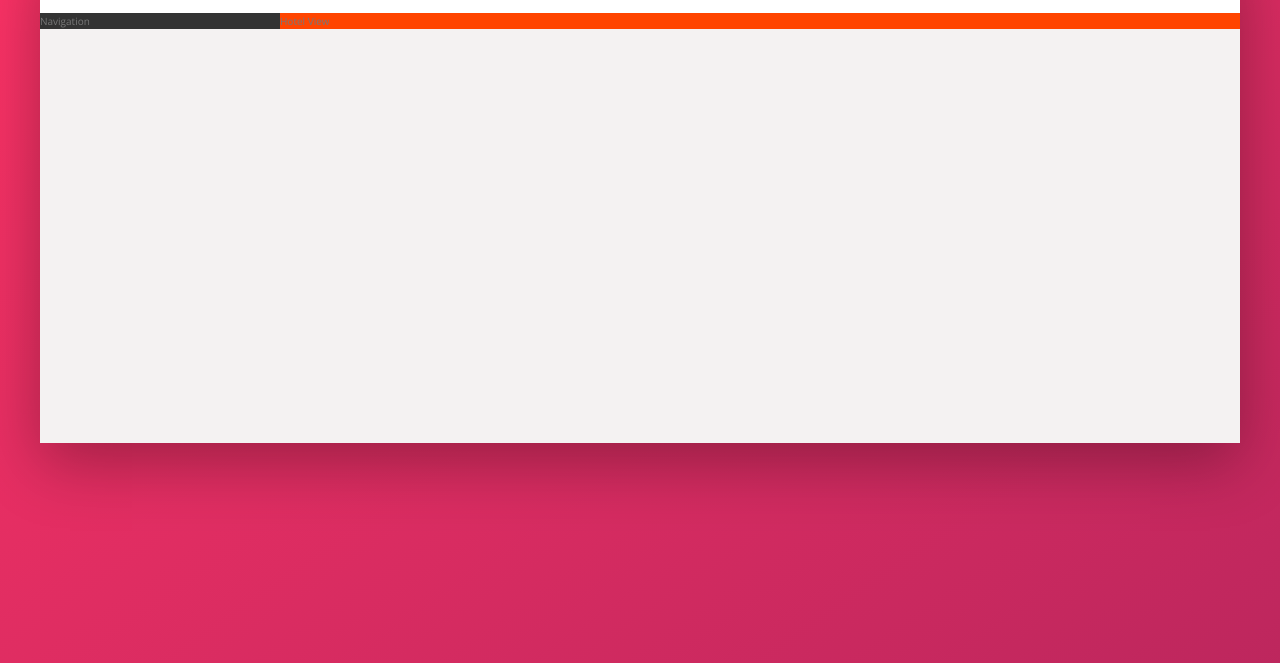
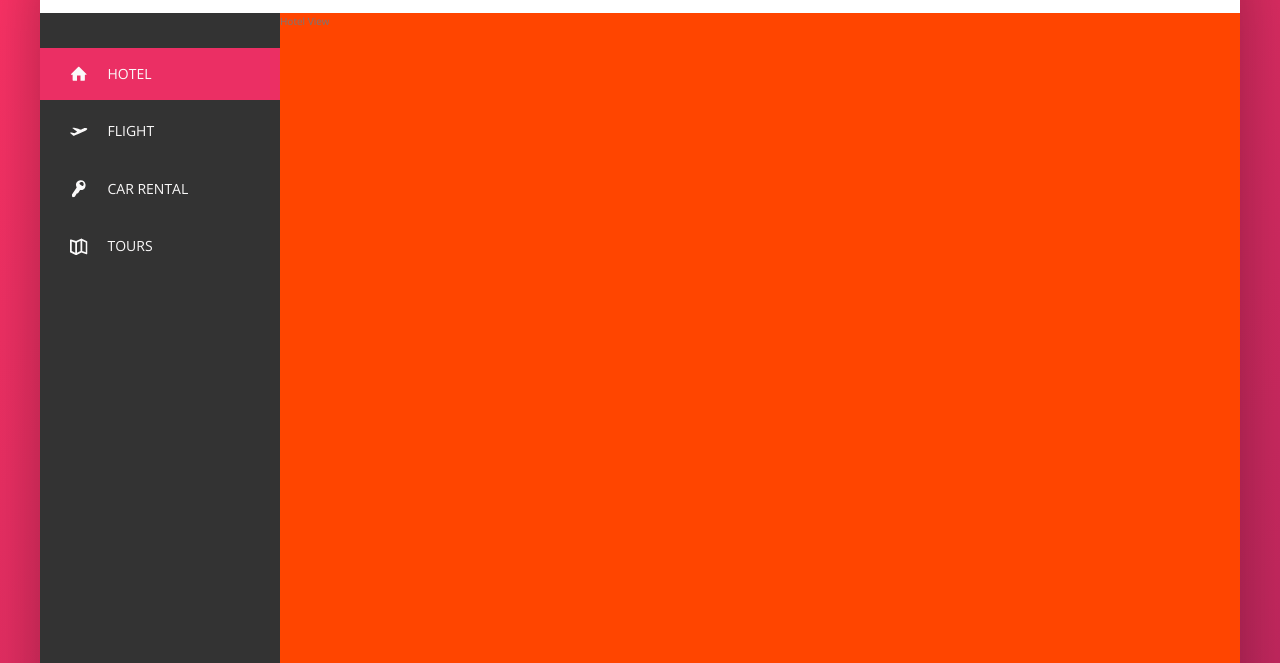
Before and after one commit to otim22/trillo, a website: page index.html in a window 1280 px wide. Shown: the part 137-800 px from the top of the page. Drawn offline with nearby package versions, Linux system fonts and the light colour scheme.

Commit message:
styles the side menu bar

```diff
--- a/index.html
+++ b/index.html
@@ -45,7 +45,43 @@
             </header>
             <div class="content">
                 <nav class="sidebar">
-                    Navigation
+                    <ul class="side-nav">
+                        <li class="side-nav__item side-nav__item--active">
+                            <a href="#" class="side-nav__link">
+                                <svg class="side-nav__icon">
+                                    <use xlink:href="img/sprite.svg#icon-home"></use>
+                                </svg>
+                                <span>Hotel</span>
+                            </a>
+                        </li>
+                        <li class="side-nav__item">
+                            <a href="#" class="side-nav__link">
+                                <svg class="side-nav__icon">
+                                    <use xlink:href="img/sprite.svg#icon-aircraft-take-off"></use>
+                                </svg>
+                                <span>Flight</span>
+                            </a>
+                        </li>
+                        <li class="side-nav__item">
+                            <a href="#" class="side-nav__link">
+                                <svg class="side-nav__icon">
+                                    <use xlink:href="img/sprite.svg#icon-key"></use>
+                                </svg>
+                                <span>Car rental</span>
+                            </a>
+                        </li>
+                        <li class="side-nav__item">
+                            <a href="#" class="side-nav__link">
+                                <svg class="side-nav__icon">
+                                    <use xlink:href="img/sprite.svg#icon-map"></use>
+                                </svg>
+                                <span>Tours</span>
+                            </a>
+                        </li>
+                    </ul>
+                    <div class="legal">
+                        &copy; 2018 by trillo. All right reserved.
+                    </div>
                 </nav>
                 <main class="hotel-view">
                     Hotel View
--- a/sass/_components.scss
+++ b/sass/_components.scss
@@ -115,3 +115,75 @@
         margin-right: 1rem;
     }
 }
+
+////////////////////////////////////////////////
+// SIDE NAVIGATION
+
+.side-nav {
+    font-size: 1.4rem;
+    list-style: none;
+    margin-top: 3.5rem;
+
+    &__item {
+        position: relative;
+
+        &:not(:last-child) {
+            margin-bottom: .5rem;
+        }
+    }
+
+    &__item::before {
+        content: "";
+        position: absolute;
+        top: 0;
+        left: 0;
+        height: 100%;
+        width: 3px;
+        background-color: var(--color-primary);
+        transform: scaleY(0);
+        transition: transform .2s,
+                    width .4s cubic-bezier(1,0,0,1) .2s,
+                    background-color .1s;
+    }
+
+    &__item:hover::before,
+    &__item--active::before {
+        transform: scaleY(1);
+        width: 100%;
+    }
+
+    &__item:active::before {
+        background-color: var(--color-primary-light);
+    }
+
+    &__link:link,
+    &__link:visited {
+        color: var(--color-grey-light-1);
+        text-decoration: none;
+        text-transform: uppercase;
+        display: block;
+        padding: 1.5rem 3rem;
+        position: relative;
+        z-index: 10px;
+
+        display: flex;
+        align-items: center;
+    }
+
+    &__icon {
+        width: 1.75rem;
+        height: 1.75rem;
+        margin-right: 2rem;
+        fill: currentColor;
+    }
+}
+
+////////////////////////////////////////////////
+// LEGAL TEXT
+
+.legal {
+    font-size: 1.2rem;
+    color: var(--color-grey-light-4);
+    text-align: center;
+    padding: 2.5rem;
+}
--- a/sass/_layout.scss
+++ b/sass/_layout.scss
@@ -26,11 +26,17 @@
     background-color: var(--color-grey-dark-1);
 
     flex: 0 0 20%;
+
+    display: flex;
+    flex-direction: column;
+    justify-content: space-between;
 }
 
 .hotel-view {
     background-color: #fff;
+
     background-color: orangered;
+    height: 80rem;
 
     flex: 1;
 
```
Also changed, not shown: css/style.css.
